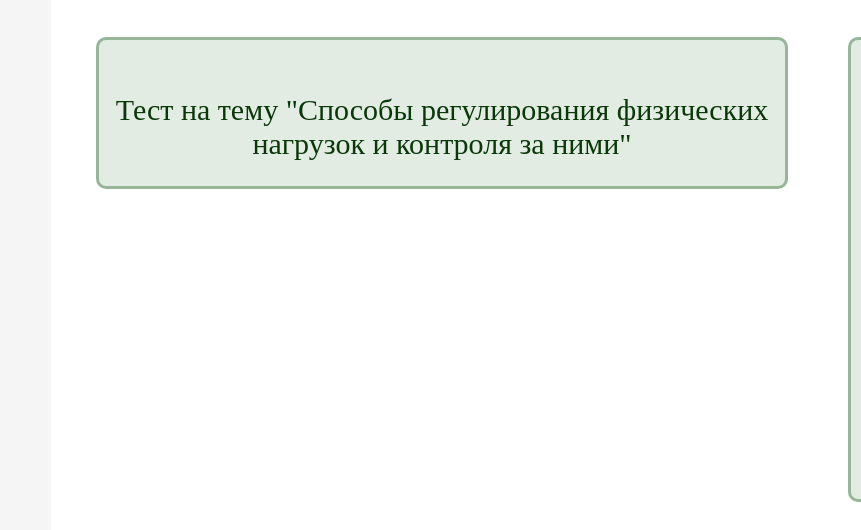
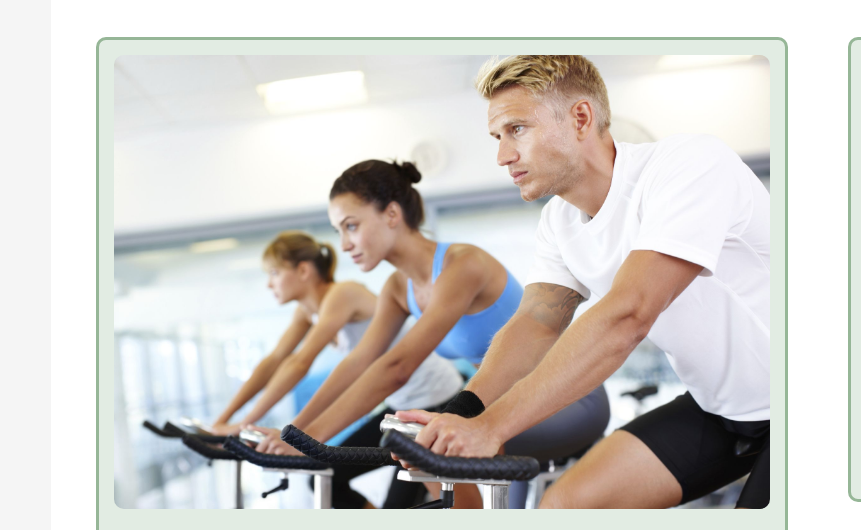
Before and after one commit to Dmitriy3333/Dmitriy3333.github.io, a plain HTML site: page pages/ten-eleven.html in a window 1280 px wide. Shown: the part 1212-1742 px from the top of the page, 0-861 px from the left. Drawn offline with nearby package versions, Linux system fonts and the light colour scheme.

Commit message:
Update ten-eleven.html

```diff
--- a/pages/ten-eleven.html
+++ b/pages/ten-eleven.html
@@ -80,7 +80,7 @@
     </div>
 		<div class="conteiner" style="flex-grow: 2;">
       <a href="../pages/regul.html">
-        <img src="../images/regul.jpg" alt="">
+        <img src="../images/regul.jpeg" alt="">
         <p>Тест на тему "Способы регулирования физических нагрузок и контроля за ними"</p>
       </a>
     </div>
```
